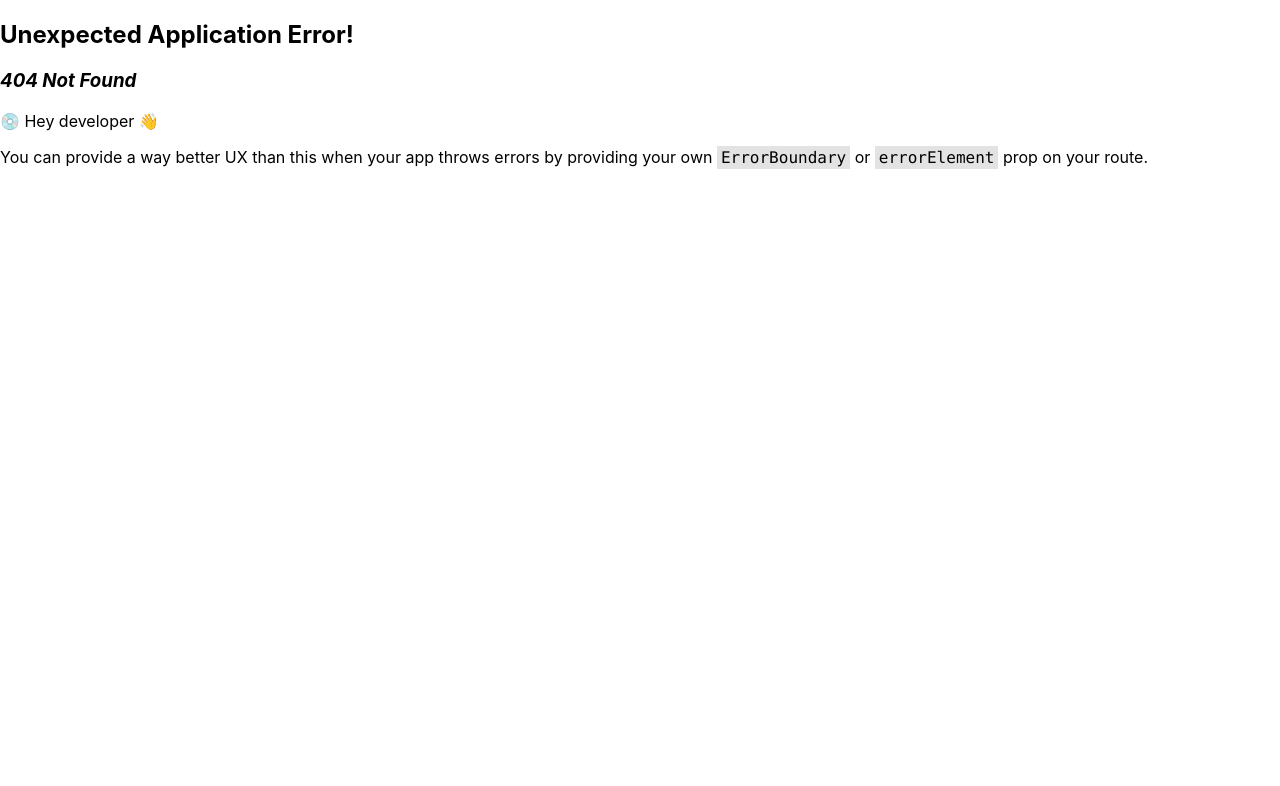
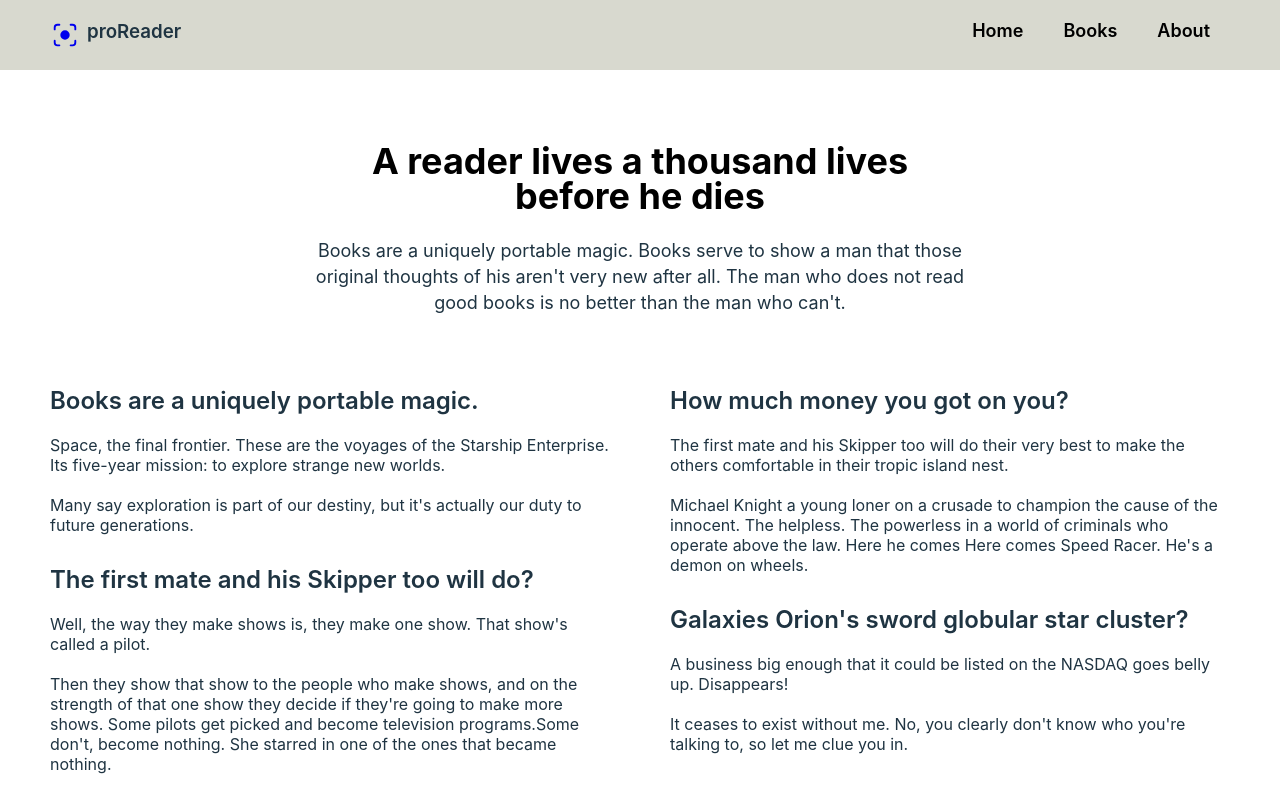
Before and after one commit to harunorrashid4419/proReader, a React (Create React App) app: page /about in a window 1280 px wide. Before the commit this address had no page. Shown: the top 786 px of the page. Built offline with nearby package versions, Linux system fonts and the light colour scheme.

Commit message:
about add

```diff
--- a/src/App.js
+++ b/src/App.js
@@ -2,6 +2,7 @@ import './App.css';
 import { createBrowserRouter, RouterProvider } from 'react-router-dom';
 import Main from './components/Layout/Main';
 import Home from './components/Home/Home';
+import About from './components/About/About';
 
 function App() {
 
@@ -18,6 +19,10 @@ function App() {
           path: '/home',
           element: <Home></Home>
         },
+        {
+          path: '/about',
+          element: <About></About>
+        }
       ],
     },
   ]);
--- /dev/null
+++ b/src/components/About/About.css
@@ -0,0 +1,36 @@
+.about-section{
+    padding: 50px;
+}
+.about-section .header-content{
+    text-align: center;
+}
+.about-section .header-content h1{
+    font-size: 36px;
+    line-height: 35px;
+}
+.about-section .header-content p {
+    font-size: 18px;
+    max-width: 670px;
+    margin: 0 auto;
+    line-height: 26px;
+    color: #1F3442;
+}
+.details-section{
+    display: grid;
+    grid-template-columns: repeat(2, 1fr);
+    grid-gap: 60px;
+    padding-top: 50px;
+}
+.details-section .content{
+    margin-bottom: 30px;
+}
+.details-section .content h2{
+    color: #1f3442;
+    font-weight: 600;
+    font-size: 24px;
+}
+.details-section .content p {
+    color: #1f3442;
+    font-weight: 400;
+    margin: 0;
+}
--- /dev/null
+++ b/src/components/About/About.js
@@ -0,0 +1,49 @@
+import React from 'react';
+import './About.css';
+
+const About = () => {
+    return (
+        <div className='about-section'>
+            <div className="header-content">
+                <h1>A reader lives a thousand lives <br /> before he dies</h1>
+                <p>Books are a uniquely portable magic. Books serve to show a man that those original thoughts of his aren't very new after all. The man who does not read good books is no better than the man who can't.</p>
+            </div>
+            <div className="details-section">
+                <div className="left">
+                    <div className="content">
+                        <h2>Books are a uniquely portable magic.</h2>
+                        <p>Space, the final frontier. These are the voyages of the Starship Enterprise. Its five-year mission: to explore strange new worlds.</p> <br />
+                        <p>Many say exploration is part of our destiny, but it's actually our duty to future generations.</p>
+                    </div>
+                    <div className="content">
+                        <h2>The first mate and his Skipper too will do?</h2>
+                        <p>Well, the way they make shows is, they make one show. That show's called a pilot.</p> <br />
+                        <p>Then they show that show to the people who make shows, and on the strength of that one show they decide if they're going to make more shows. Some pilots get picked and become television programs.Some don't, become nothing. She starred in one of the ones that became nothing.</p>
+                    </div>
+                    <div className="content">
+                        <h2>Is the Space Pope reptilian!?</h2>
+                        <p>A flower in my garden, a mystery in my panties. Heart attack never stopped old Big Bear. I didn't even know we were calling him Big Bear</p>
+                    </div>
+                </div>
+                <div className="right">
+                    <div className="content">
+                        <h2>How much money you got on you?</h2>
+                        <p>The first mate and his Skipper too will do their very best to make the others comfortable in their tropic island nest.</p><br />
+                        <p>Michael Knight a young loner on a crusade to champion the cause of the innocent. The helpless. The powerless in a world of criminals who operate above the law. Here he comes Here comes Speed Racer. He's a demon on wheels.</p>
+                    </div>
+                    <div className="content">
+                        <h2>Galaxies Orion's sword globular star cluster?</h2>
+                        <p>A business big enough that it could be listed on the NASDAQ goes belly up. Disappears!</p><br />
+                        <p>It ceases to exist without me. No, you clearly don't know who you're talking to, so let me clue you in.</p>
+                    </div>
+                    <div className="content">
+                        <h2>When has justice ever been as simple as a rule book?</h2>
+                        <p>This is not about revenge. This is about justice. A lot of things can change in twelve years, Admiral. Well, that's certainly good to know. About four years. I got tired of hearing how young I looked.</p>
+                    </div>
+                </div>
+            </div>
+        </div>
+    );
+};
+
+export default About;
--- a/src/components/Header/Header.js
+++ b/src/components/Header/Header.js
@@ -7,7 +7,7 @@ const Header = () => {
     return (
         <nav className='header'>
             <div className="logo">
-                <a href='/home'>
+                <a href='/'>
                     <ViewfinderCircleIcon className='icon'></ViewfinderCircleIcon>
                     <h3>proReader</h3>
                 </a>
```
